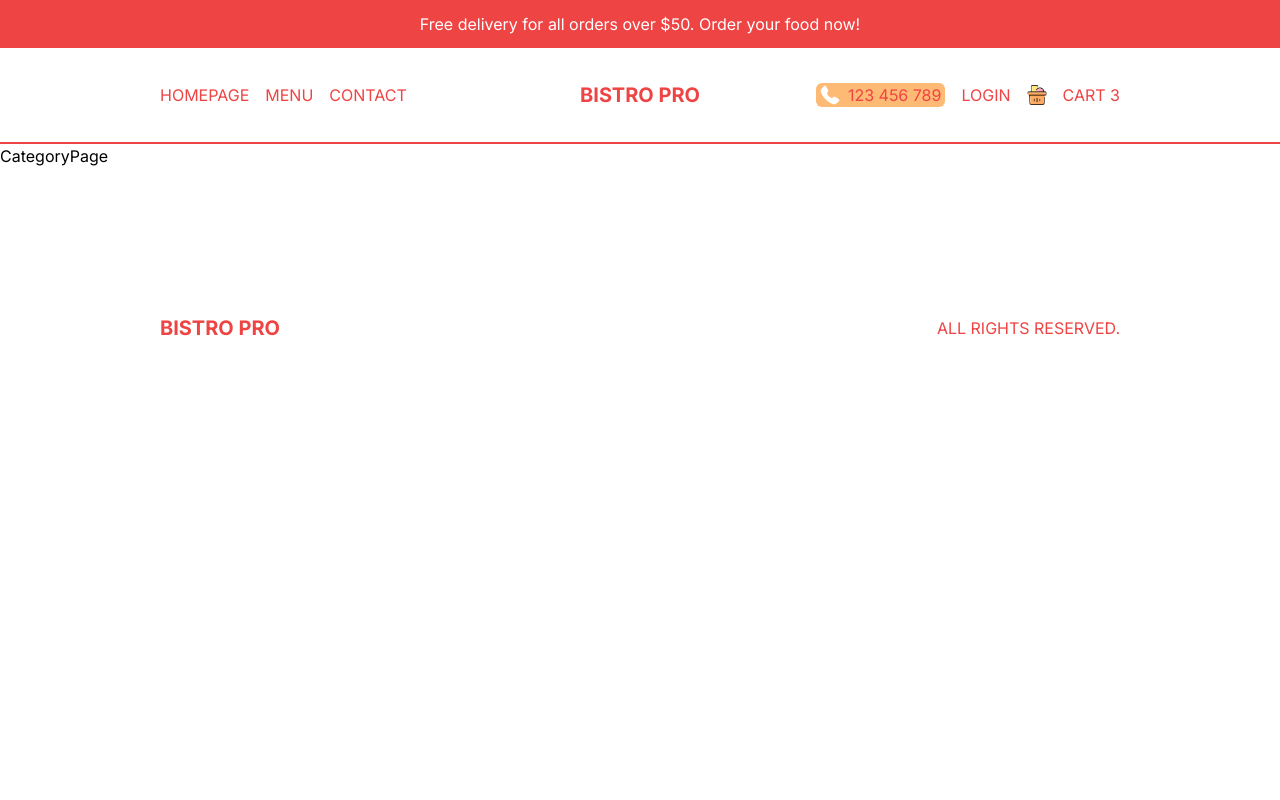
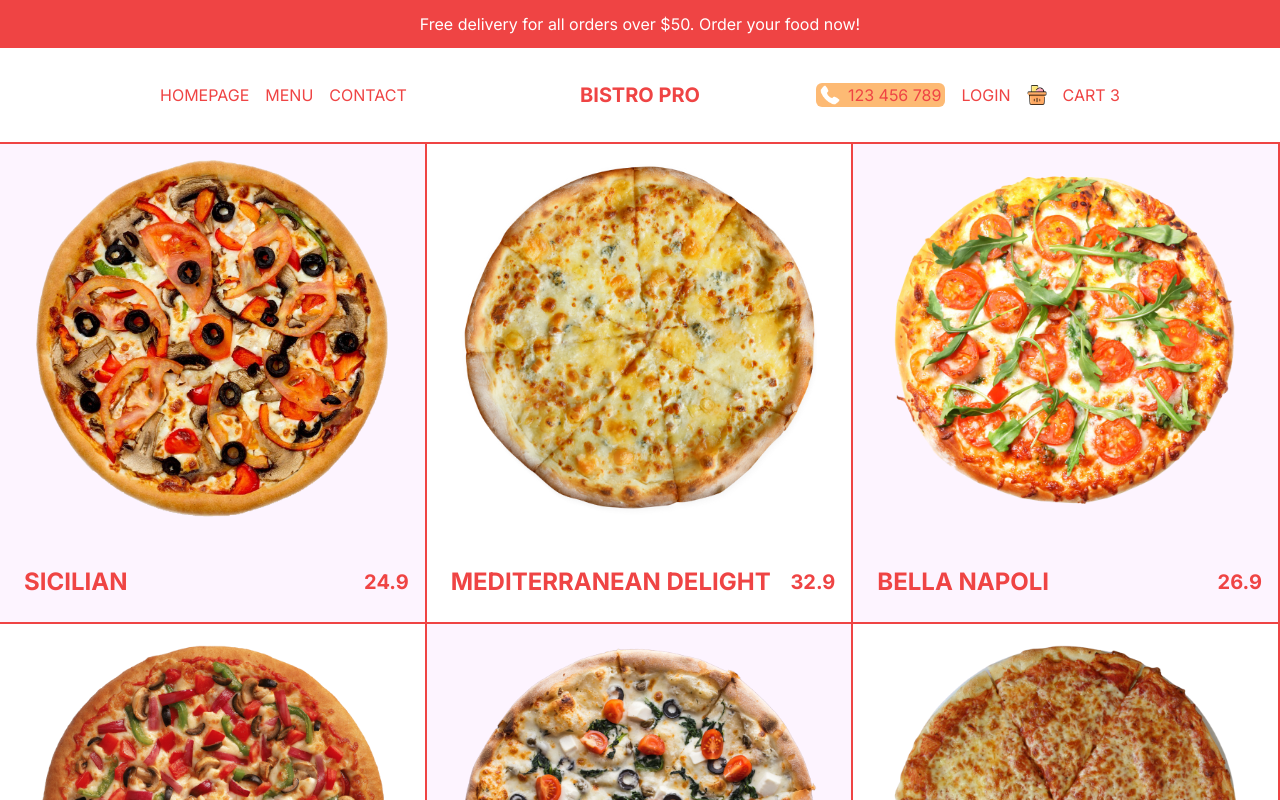
Before and after one commit to adarraji/restaurant-nextjs-tailwind-2, a Next.js app: page /menu/burgers in a window 1280 px wide. Shown: the top 800 px of the page. Built offline with nearby package versions, Linux system fonts and the light colour scheme.

Commit message:
Prodduct list page

```diff
--- /dev/null
+++ b/src/app/menu/[category]/category.module.css
@@ -0,0 +1,34 @@
+.container {
+    @apply h-[calc(100vh-6rem)] flex flex-wrap text-red-500;
+    @apply md:h-[calc(100vh-9rem)] ;
+}
+
+.link{
+    @apply w-full h-[60vh] border-r-2 border-b-2 border-red-500 p-4 flex flex-col justify-between ;
+    @apply sm:w-1/2;
+    @apply lg:w-1/3 ;
+}
+
+.image_container {
+    @apply relative h-[80%];
+}
+
+.image_container>img {
+    @apply object-contain;
+}
+
+.text_container {
+    @apply flex items-center justify-between font-bold;
+}
+
+.text_container>h1 {
+    @apply text-2xl uppercase p-2;
+}
+
+.text_container>h2 {
+    @apply text-xl ;
+}
+
+.text_container>button {
+    @apply  uppercase bg-red-500 text-white p-2 rounded-md;
+}
--- a/src/app/menu/[category]/page.tsx
+++ b/src/app/menu/[category]/page.tsx
@@ -1,8 +1,30 @@
-import React from 'react'
+import Link from "next/link"
+import s from "./category.module.css"
+import { pizzas } from "@/data"
+import Image from "next/image"
 
 const CategoryPage = () => {
     return (
-        <div>CategoryPage</div>
+        <div className={s.container}>
+            {
+                pizzas.map(item => (
+                    <Link href={`/product/${item.id}`} className={`${s.link}  group odd:bg-fuchsia-50`}>
+                        {
+                            item.img
+                            && <div className={s.image_container}>
+                                <Image src={item.img} alt="" fill priority sizes="100w, 100vw" />
+                            </div>
+                        }
+
+                        <div className={s.text_container}>
+                            <h1>{item.title}</h1>
+                            <h2 className="group-hover:hidden">{item.price}</h2>
+                            <button className="hidden group-hover:block">Add to Cart</button>
+                        </div>
+                    </Link>
+                ))
+            }
+        </div>
     )
 }
 
```
